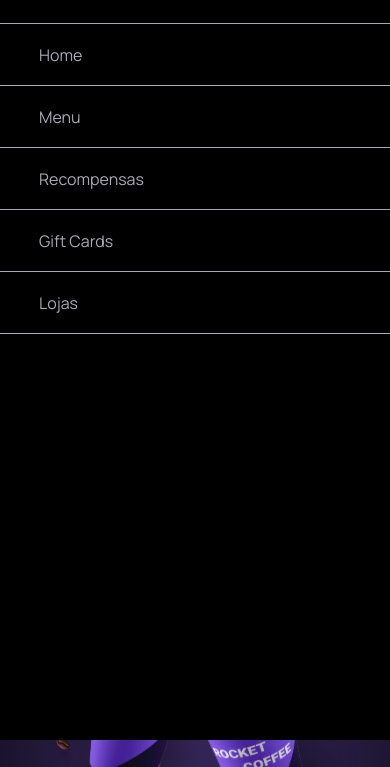
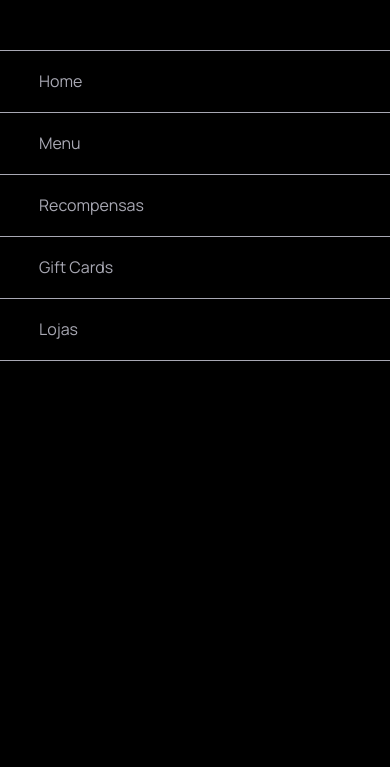
Before and after one commit to LuizGuerreiro/RocketCoffee, a website: page index.html in a window 390 px wide. Both pictures are taken after a click on the picture 329 px from the left and 57 px from the top of the page. Shown: the part 77-844 px from the top of the page. Drawn offline with Linux system fonts and the light colour scheme.

Commit message:
readmeUpdated

```diff
--- a/public/index.css
+++ b/public/index.css
@@ -77,10 +77,10 @@ body {
    nav .modal.active {
       display: block;
       width: 100vw;
-      height: 85%;
+      height: 85vh;
       position: absolute;
       left: 0;
-      top: 100px;
+      top: 15vh;
       background-color: var(--backgrond);
       display: grid;
       grid-template-columns: 1fr;
```
Also changed, not shown: README.md, assets/mobile01.jpg (added), assets/mobile02.jpg (added).
